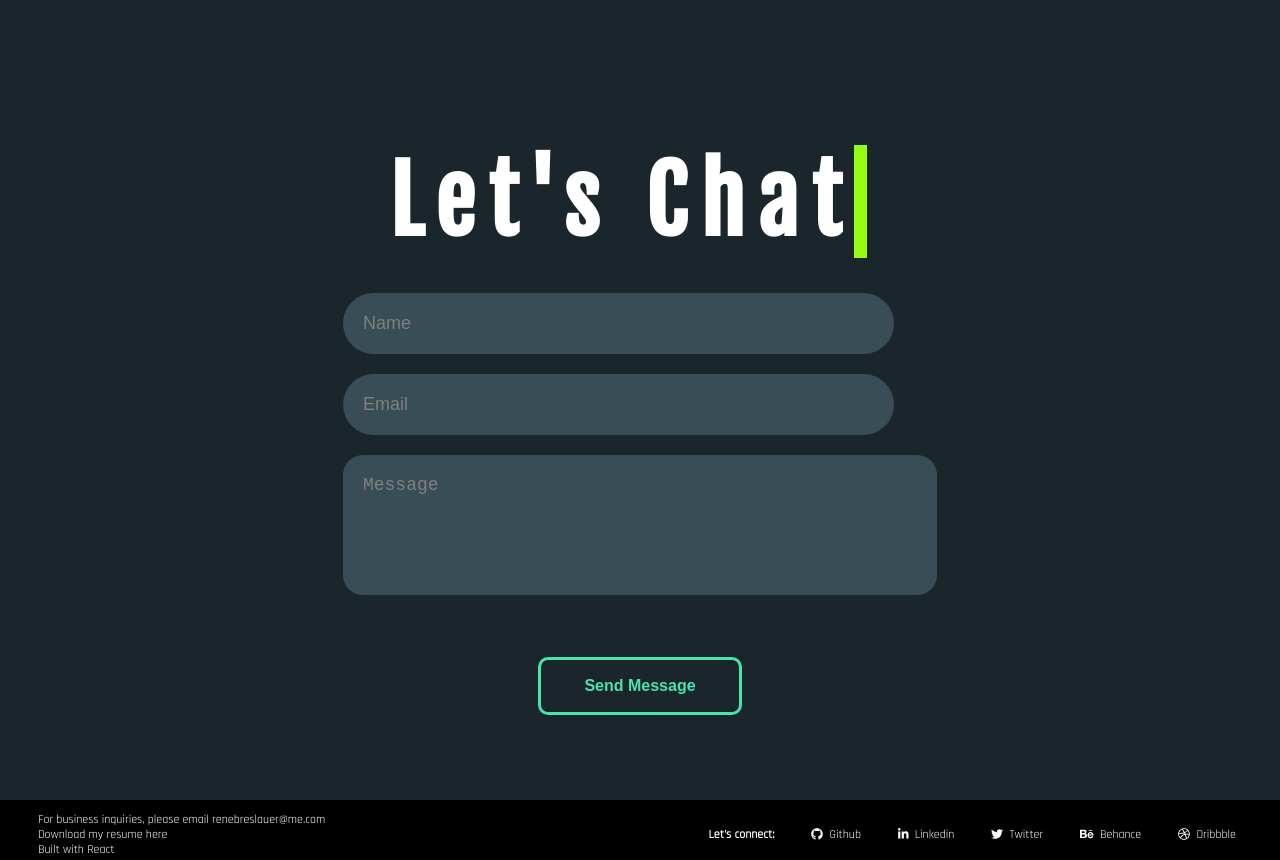
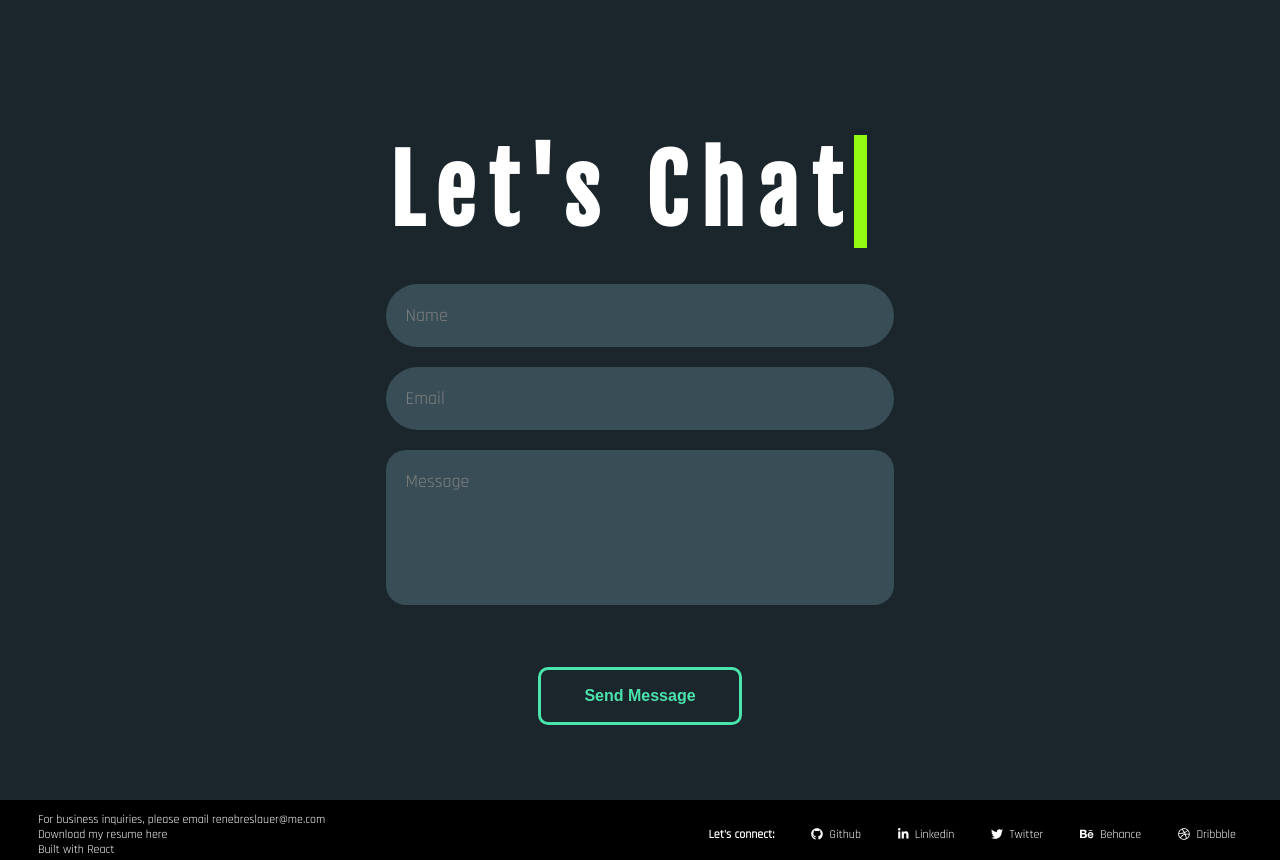
Before and after one commit to renebreslauer/portfolio_website, a React (Create React App) app: page /Contact in a window 1280 px wide. Built offline with nearby package versions, Linux system fonts and the light colour scheme; a web font is replaced by a local one.

Commit message:
contact form width

```diff
--- a/src/components/Form/Form.module.scss
+++ b/src/components/Form/Form.module.scss
@@ -18,6 +18,7 @@
   margin: 10px;
   font-size: 18px;
   animation: slideInFromTop 0.2s ease-out 0s 1;
+  font-family: $secondary-body-font;
 }
 .name_control:focus {
   outline: none;
@@ -34,6 +35,7 @@
   margin: 10px;
   font-size: 18px;
   animation: slideInFromTop 0.7s ease-out 0s 1;
+  font-family: $secondary-body-font;
 }
 .message_control:focus {
   outline: none;
--- a/src/sass/variables.scss
+++ b/src/sass/variables.scss
@@ -7,3 +7,4 @@ $color-black: black;
 $color-white: white;
 
 // Fonts
+$secondary-body-font: 'Rajdhani', sans-serif;
```
